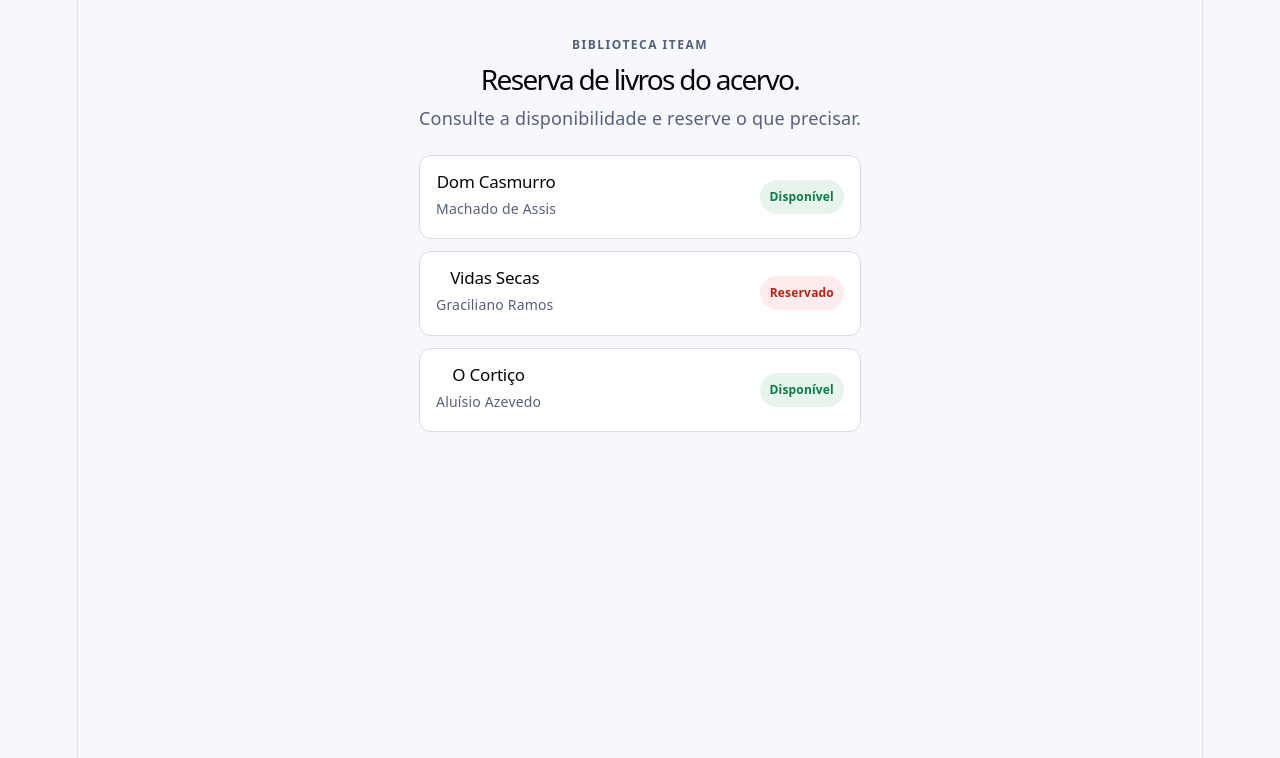
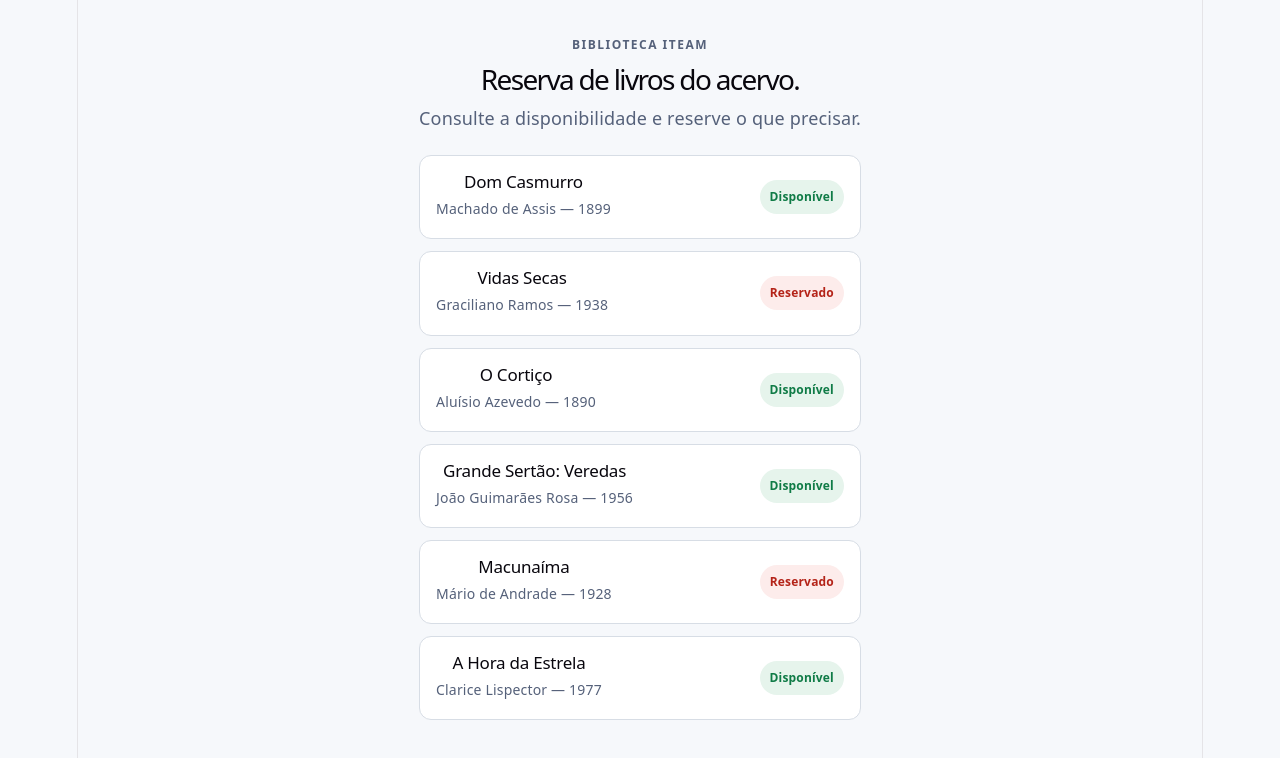
Before and after one commit to MateusHenrique2025/reserva-biblioteca-Mateus-Henrique, a React (Vite) app: page / in a window 1280 px wide. Shown: the top 758 px of the page. Built offline with nearby package versions, Linux system fonts and the light colour scheme.

Commit message:
feat: extrai componentes e renderiza a lista

```diff
--- a/src/App.jsx
+++ b/src/App.jsx
@@ -1,4 +1,11 @@
+// App.jsx
+// Componente principal que agora importa a lista de livros e o componente BookList.
+
 import "./App.css";
+// Importa os dados dos livros do arquivo books.js
+import { books } from "./data/books";
+// Importa o componente que renderiza a lista
+import BookList from "./components/BookList";
 
 export default function App() {
   return (
@@ -9,31 +16,11 @@ export default function App() {
         <p>Consulte a disponibilidade e reserve o que precisar.</p>
       </header>
 
-      <section className="book-list" aria-label="Acervo">
-        <article className="book-card">
-          <div>
-            <h2>Dom Casmurro</h2>
-            <p>Machado de Assis</p>
-          </div>
-          <span className="badge badge-ok">Disponível</span>
-        </article>
-
-        <article className="book-card">
-          <div>
-            <h2>Vidas Secas</h2>
-            <p>Graciliano Ramos</p>
-          </div>
-          <span className="badge badge-off">Reservado</span>
-        </article>
-
-        <article className="book-card">
-          <div>
-            <h2>O Cortiço</h2>
-            <p>Aluísio Azevedo</p>
-          </div>
-          <span className="badge badge-ok">Disponível</span>
-        </article>
-      </section>
+      {/*
+        Substitui os três cartões escritos à mão pelo componente BookList.
+        Passa o array 'books' como prop para ser renderizado dinamicamente.
+      */}
+      <BookList books={books} />
     </main>
   );
 }
--- /dev/null
+++ b/src/components/BookCard.jsx
@@ -0,0 +1,29 @@
+// BookCard.jsx
+// Componente responsável por renderizar o cartão de um único livro.
+
+// Recebe a prop 'book' (objeto com os dados do livro)
+export default function BookCard({ book }) {
+  // Desestrutura as propriedades do livro para facilitar o uso
+  const { title, author, year, available } = book;
+
+  return (
+    <article className="book-card">
+      <div>
+        {/* Título do livro */}
+        <h2>{title}</h2>
+        {/* Autor e ano de publicação */}
+        <p>{author} — {year}</p>
+      </div>
+
+      {/*
+        Etiqueta de status (Disponível/Reservado)
+        Usa template string para definir a classe CSS dinamicamente:
+        - 'badge-ok' se disponível
+        - 'badge-off' se reservado
+      */}
+      <span className={`badge ${available ? "badge-ok" : "badge-off"}`}>
+        {available ? "Disponível" : "Reservado"}
+      </span>
+    </article>
+  );
+}
--- /dev/null
+++ b/src/components/BookList.jsx
@@ -0,0 +1,26 @@
+// BookList.jsx
+// Componente responsável por renderizar a lista completa de livros.
+
+// Importa o componente BookCard para renderizar cada item individualmente
+import BookCard from "./BookCard";
+
+// Recebe a prop 'books' (array de objetos de livros)
+export default function BookList({ books }) {
+  // Se a lista estiver vazia, exibe uma mensagem informativa
+  if (books.length === 0) {
+    return <p>Nenhum livro no acervo.</p>;
+  }
+
+  return (
+    <section className="book-list" aria-label="Acervo">
+      {/*
+        Percorre o array de livros usando .map()
+        - A chave (key) é o ID único do livro, garantindo a performance do React.
+        - Para cada livro, renderiza um <BookCard /> passando o objeto como prop.
+      */}
+      {books.map((book) => (
+        <BookCard key={book.id} book={book} />
+      ))}
+    </section>
+  );
+}
```
